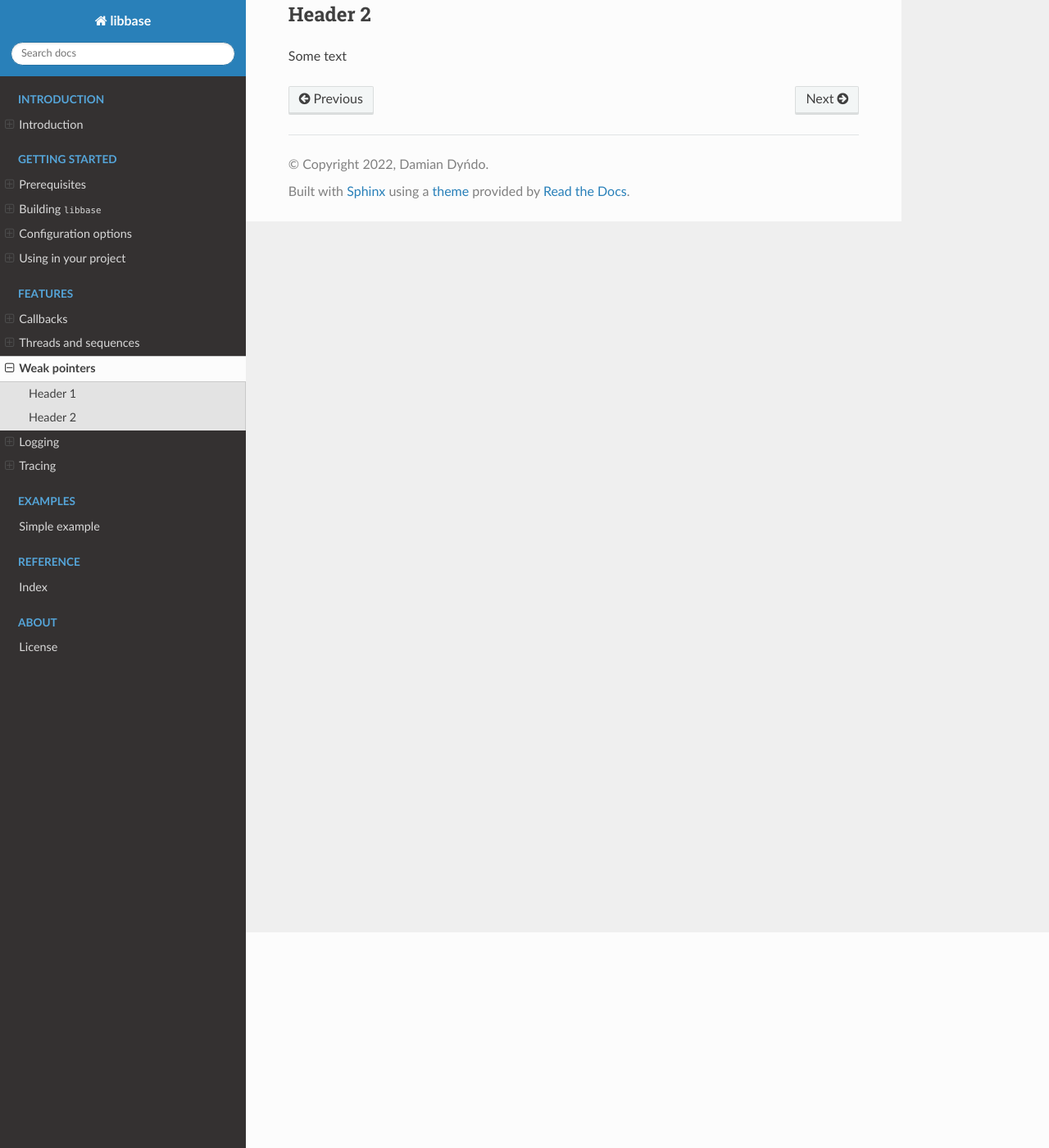
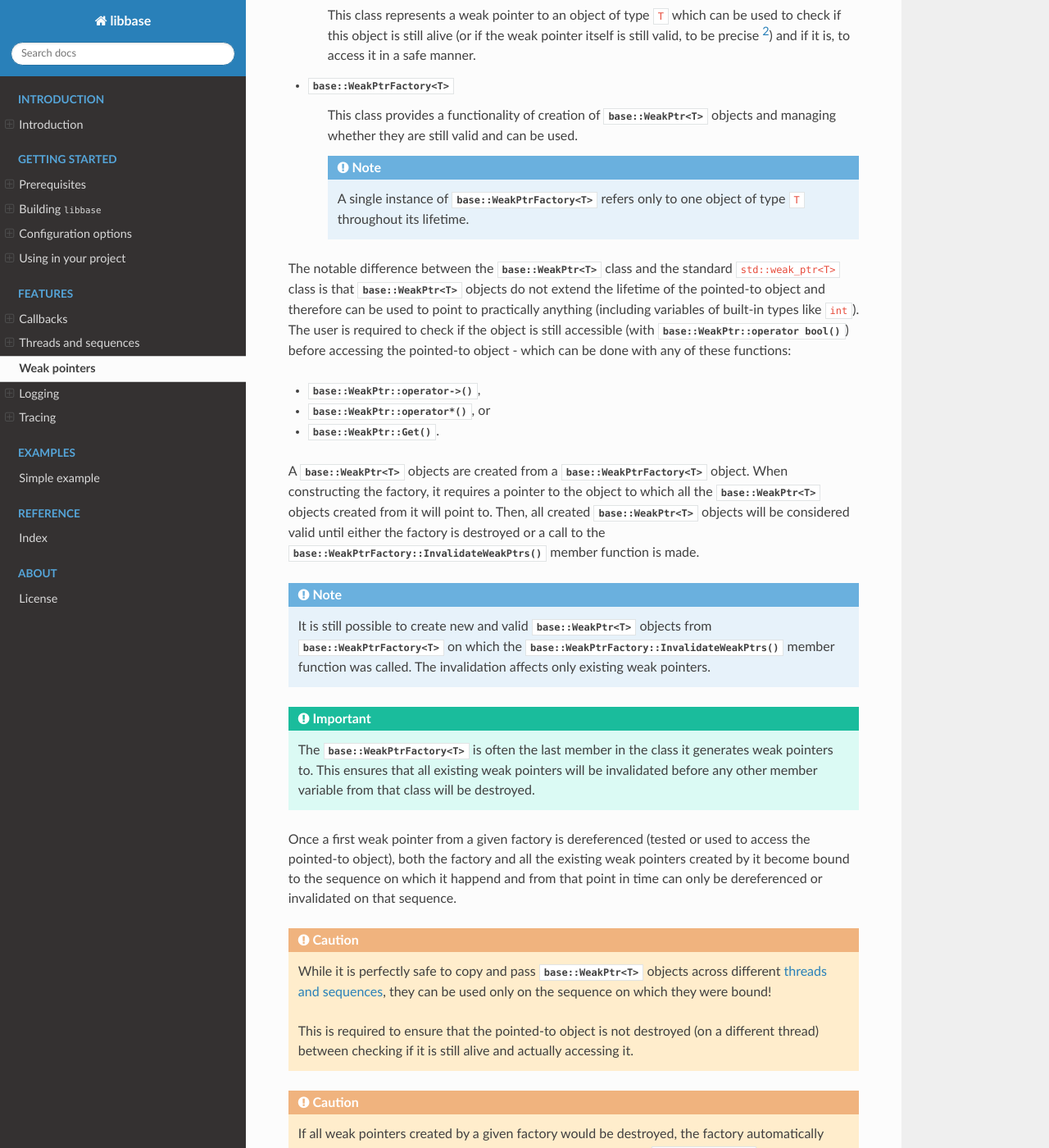
Before and after one commit to RippeR37/libbase, a Sphinx documentation site: the page built from docs/features/weak_ptrs.rst, in a window 1280 px wide and 1400 px high, scrolled down 263 px. Shown: the whole window at 82% size. Built offline with Sphinx 7.4.7 and the Read the Docs theme 2.0.0, drawn with Linux system fonts in a browser that asks for light colours; pages that are not in the unit, such as notebooks, are missing from menus; some of the changed text lies outside the part shown.

Commit message:
[#27] Add content to "Weak pointers" documentation page
This commit adds documentation for "Weak pointers" page.

```diff
--- a/docs/examples/simple.rst
+++ b/docs/examples/simple.rst
@@ -1,7 +1,7 @@
 Simple example
 ==============
 
-Below you can find source code of the simple example that uses main features of
+Below you can find source code of a simple example that uses main features of
 the ``libbase`` library. This example is located in the ``/examples/simple/``
 directory in the repository and - if
 :ref:`enabled <configuration-libbase-build-examples>` - will be built along the
--- a/docs/features/weak_ptrs.rst
+++ b/docs/features/weak_ptrs.rst
@@ -1,12 +1,130 @@
 Weak pointers
 =============
 
-Header 1
---------
+``libbase`` implements Chromium's weak pointers [#chr_weak_ptr]_ to allow
+writing safer code. This module consists of two classes:
 
-Some text
+* |WeakPtr|
+     This class represents a weak pointer to an object of type ``T`` which can
+     be used to check if this object is still alive (or if the
+     weak pointer itself is still valid, to be precise [#valid_expl]_) and if it
+     is, to access it in a safe manner.
 
-Header 2
---------
+* |WeakPtrFactory|
+     This class provides a functionality of creation of |WeakPtr| objects and
+     managing whether they are still valid and can be used.
 
-Some text
+     .. note::
+
+        A single instance of |WeakPtrFactory| refers only to one object of type
+        ``T`` throughout its lifetime.
+
+The notable difference between the |WeakPtr| class and the standard
+``std::weak_ptr<T>`` class is that |WeakPtr| objects do not extend the lifetime
+of the pointed-to object and therefore can be used to point to practically
+anything (including variables of built-in types like ``int``). The user is
+required to check if the object is still accessible
+(with :func:`base::WeakPtr::operator bool`) before accessing the pointed-to
+object - which can be done with any of these functions:
+
+* :func:`base::WeakPtr::operator->`,
+* :func:`base::WeakPtr::operator*`, or
+* :func:`base::WeakPtr::Get`.
+
+A |WeakPtr| objects are created from a |WeakPtrFactory| object. When
+constructing the factory, it requires a pointer to the object to which all the
+|WeakPtr| objects created from it will point to. Then, all created |WeakPtr|
+objects will be considered valid until either the factory is destroyed or a call
+to the :func:`base::WeakPtrFactory::InvalidateWeakPtrs` member function is made.
+
+.. note::
+
+   It is still possible to create new and valid |WeakPtr| objects from
+   |WeakPtrFactory| on which the
+   :func:`base::WeakPtrFactory::InvalidateWeakPtrs` member function was called.
+   The invalidation affects only existing weak pointers.
+
+
+.. important::
+
+   The |WeakPtrFactory| is often the last member in the class it generates weak
+   pointers to. This ensures that all existing weak pointers will be invalidated
+   before any other member variable from that class will be destroyed.
+
+Once a first weak pointer from a given factory is dereferenced (tested or used
+to access the pointed-to object), both the factory and all the existing weak
+pointers created by it become bound to the sequence on which it happend and from
+that point in time can only be dereferenced or invalidated on that sequence.
+
+.. caution::
+
+   While it is perfectly safe to copy and pass |WeakPtr| objects across
+   different :doc:`threads and sequences <threads>`, they can be used only on
+   the sequence on which they were bound!
+
+   This is required to ensure that the pointed-to object is not destroyed
+   (on a different thread) between checking if it is still alive and actually
+   accessing it.
+
+.. caution::
+
+   If all weak pointers created by a given factory would be destroyed, the
+   factory automatically unbinds itself from the bounded sequence and newly
+   created |WeakPtr| can be used on different sequences.
+
+.. admonition:: Example - |WeakPtr| and |WeakPtrFactory| usage
+
+   .. code-block:: cpp
+      :linenos:
+
+      #include <iostream>
+
+      #include "base/memory/weak_ptr.h"
+
+      class Foo {
+       public:
+        void Bar() {
+          std::cout << "Hello World!" << std::endl;
+        }
+
+        base::WeakPtr<Foo> GetWeakPtr() const {
+          return weak_factory_.GetWeakPtr();
+        }
+
+       private:
+        base::WeakPtrFactory<Foo> weak_factory_{this};
+      };
+
+      int main() {
+        std::unique_ptr<Foo> foo;
+        base::WeakPtr<Foo> weak_foo = foo->GetWeakPtr();
+
+        CHECK(weak_foo);
+        weak_foo->Bar();  // prints "Hello World!"
+
+        foo.reset();
+        CHECK(!weak_foo);
+        // must NOT use `weak_foo` to try to access the pointed-to object anymore
+
+        return 0;
+      }
+
+.. seealso::
+
+   Check :doc:`callbacks` page to see how |WeakPtr| objects can be used to
+   write safer code with callbacks or to create cancelable callbacks.
+
+
+.. Footnotes:
+
+.. [#chr_weak_ptr] https://chromium.googlesource.com/chromium/src/+/HEAD/base/memory/weak_ptr.h
+
+.. [#valid_expl] It is possible to invalidate |WeakPtr| before the object is destroyed.
+   This can be useful when you need to prevent access to the object from *old*
+   users or if you need to invalidate any existing callbacks.
+
+
+.. Aliases:
+
+.. |WeakPtr| replace:: :class:`base::WeakPtr\<T> <base::WeakPtr>`
+.. |WeakPtrFactory| replace:: :class:`base::WeakPtrFactory\<T> <base::WeakPtrFactory>`
```
Also changed, not shown: docs/features/logging.rst (+5 -5 lines).
